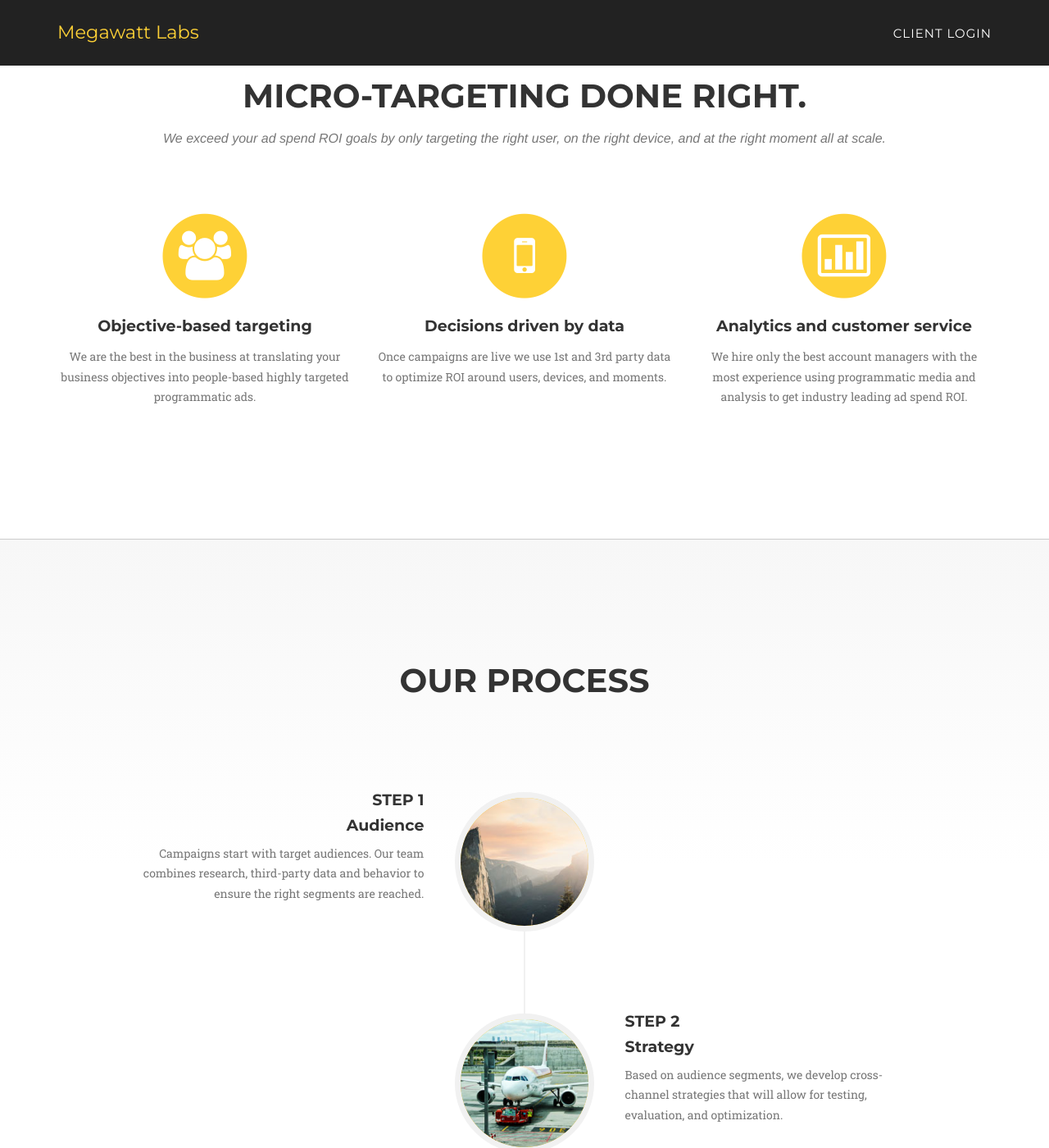
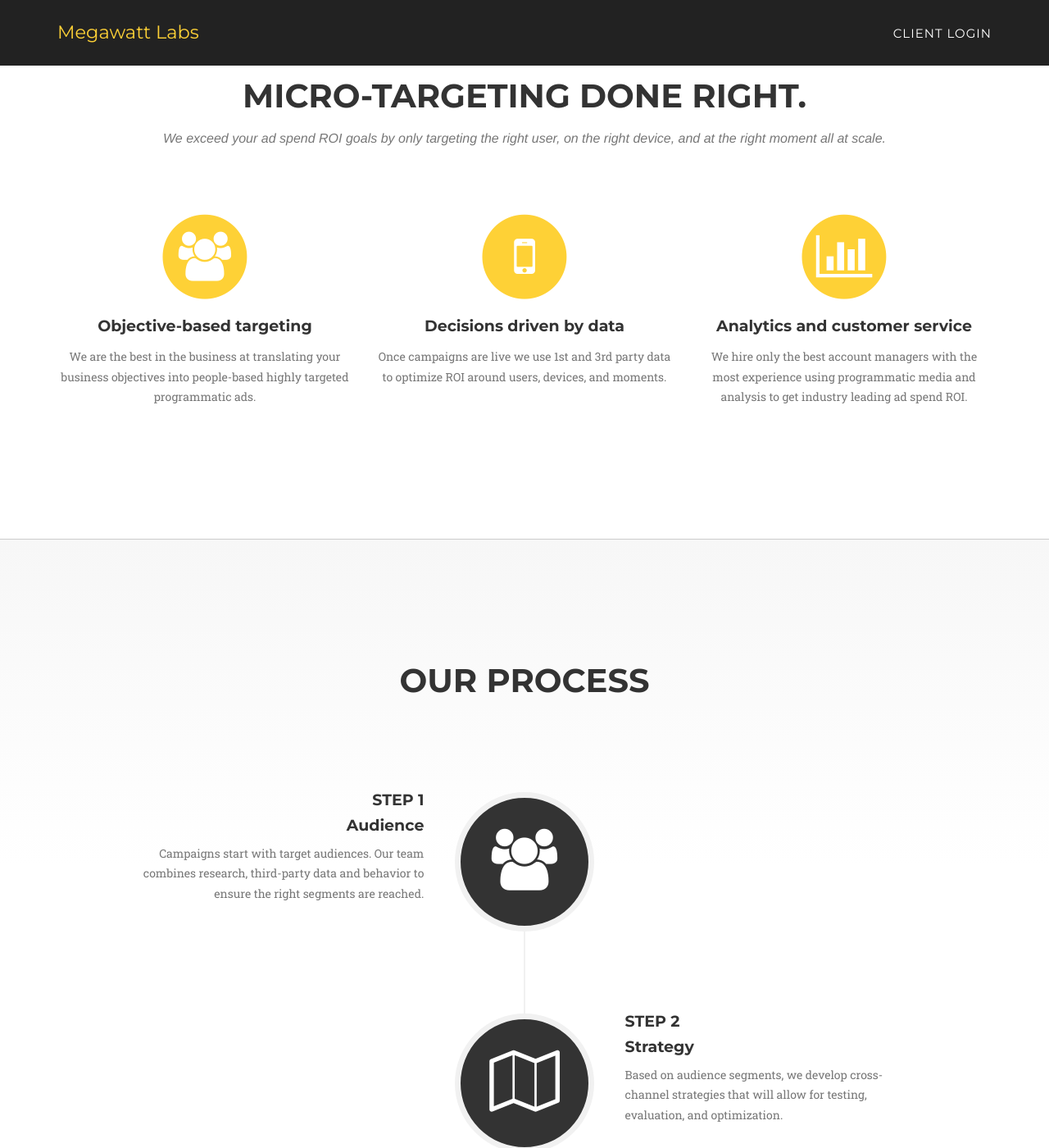
Before and after one commit to MegawattLabs/gomegawatt.com, a Jekyll site: the page built from index.html, in a window 1280 px wide and 1400 px high, scrolled down 895 px. Shown: the whole window at 82% size. Built offline with Jekyll 4.4.1, drawn with Linux system fonts in a browser that asks for light colours; nearby versions of some CDN libraries; some web fonts are replaced.

Commit message:
Replace process images

```diff
--- a/_config.yml
+++ b/_config.yml
@@ -13,6 +13,7 @@ color:
   primary: fed136
   secondary: fec503
   secondary-dark: 333
+  accent: 333
 
 # Team names, titles and social links
 people:
--- a/_includes/head.html
+++ b/_includes/head.html
@@ -11,7 +11,7 @@
     <link rel="stylesheet" href="{{ "/style.css" | prepend: site.baseurl }}">
 
     <!-- Custom Fonts -->
-    <link rel="stylesheet" href="{{ "/css/font-awesome/css/font-awesome.min.css" | prepend: site.baseurl }}">
+    <link rel="stylesheet" href="https://maxcdn.bootstrapcdn.com/font-awesome/4.4.0/css/font-awesome.min.css">
     <link href="http://fonts.googleapis.com/css?family=Montserrat:400,700" rel="stylesheet" type="text/css">
     <link href='http://fonts.googleapis.com/css?family=Kaushan+Script' rel='stylesheet' type='text/css'>
     <link href="http://fonts.googleapis.com/css?family=Lato:400,700,400italic,700italic" rel="stylesheet" type="text/css">
--- a/_includes/process.html
+++ b/_includes/process.html
@@ -11,7 +11,7 @@
                     <ul class="timeline">
                         <li>
                             <div class="timeline-image">
-                                <img class="img-circle img-responsive" src="img/about/1.jpg" alt="">
+                                <i class="fa fa-users fa-inverse"></i>
                             </div>
                             <div class="timeline-panel">
                                 <div class="timeline-heading">
@@ -25,7 +25,7 @@
                         </li>
                         <li class="timeline-inverted">
                             <div class="timeline-image">
-                                <img class="img-circle img-responsive" src="img/about/2.jpg" alt="">
+                                <i class="fa fa-map-o fa-inverse"></i>
                             </div>
                             <div class="timeline-panel">
                                 <div class="timeline-heading">
@@ -39,7 +39,7 @@
                         </li>
                         <li>
                             <div class="timeline-image">
-                                <img class="img-circle img-responsive" src="img/about/3.jpg" alt="">
+                                <i class="fa fa-paint-brush fa-inverse"></i>
                             </div>
                             <div class="timeline-panel">
                                 <div class="timeline-heading">
@@ -53,7 +53,7 @@
                         </li>
                         <li class="timeline-inverted">
                             <div class="timeline-image">
-                                <img class="img-circle img-responsive" src="img/about/4.jpg" alt="">
+                                <i class="fa fa-cogs fa-inverse"></i>
                             </div>
                             <div class="timeline-panel">
                                 <div class="timeline-heading">
@@ -67,7 +67,7 @@
                         </li>
                         <li>
                             <div class="timeline-image">
-                                <img class="img-circle img-responsive" src="img/about/3.jpg" alt="">
+                                <i class="fa fa-bar-chart-o fa-inverse"></i>
                             </div>
                             <div class="timeline-panel">
                                 <div class="timeline-heading">
@@ -80,7 +80,7 @@
                             </div>
                         </li>
                         <li class="timeline-inverted">
-                            <div class="timeline-image">
+                            <div class="timeline-image final">
                                 <h4>Rinse
                                     <br>and
                                     <br>Repeat!</h4>
```
Also changed, not shown: _includes/css/agency.css (+24 -0 lines).
